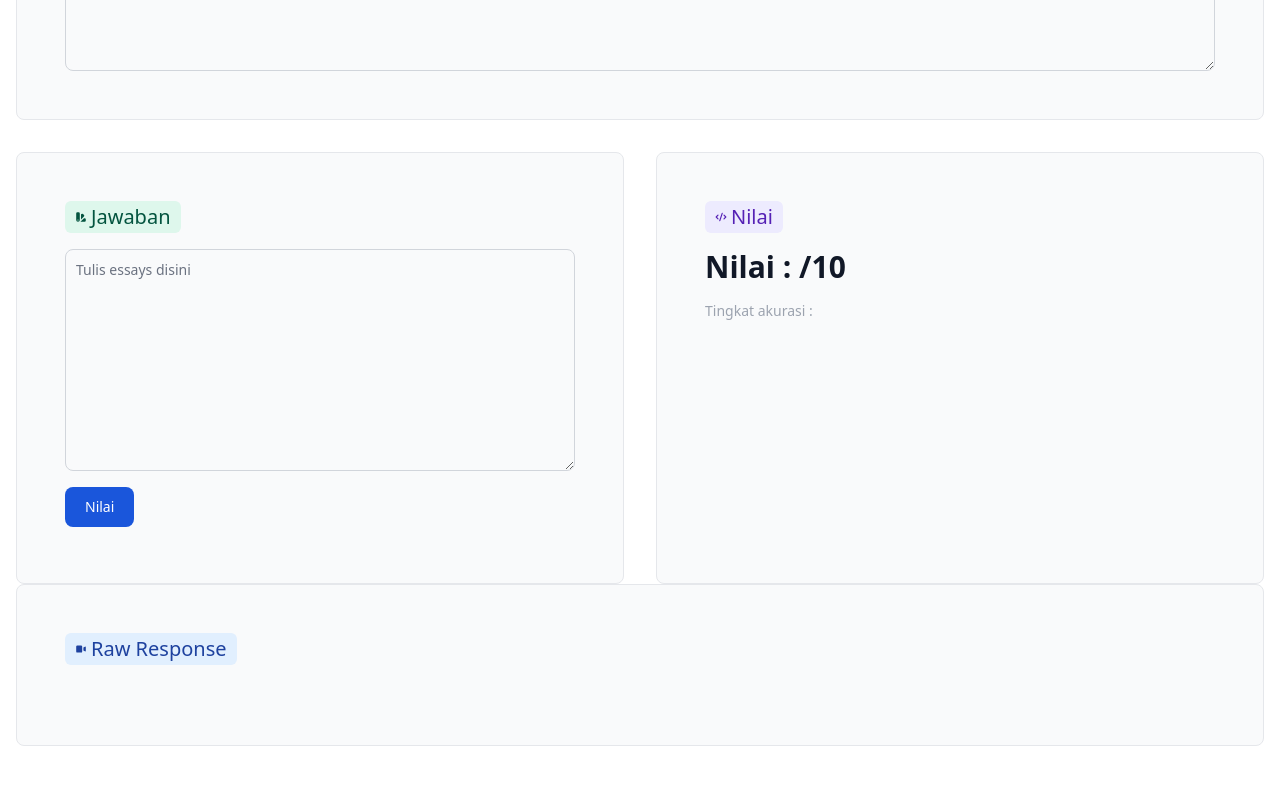
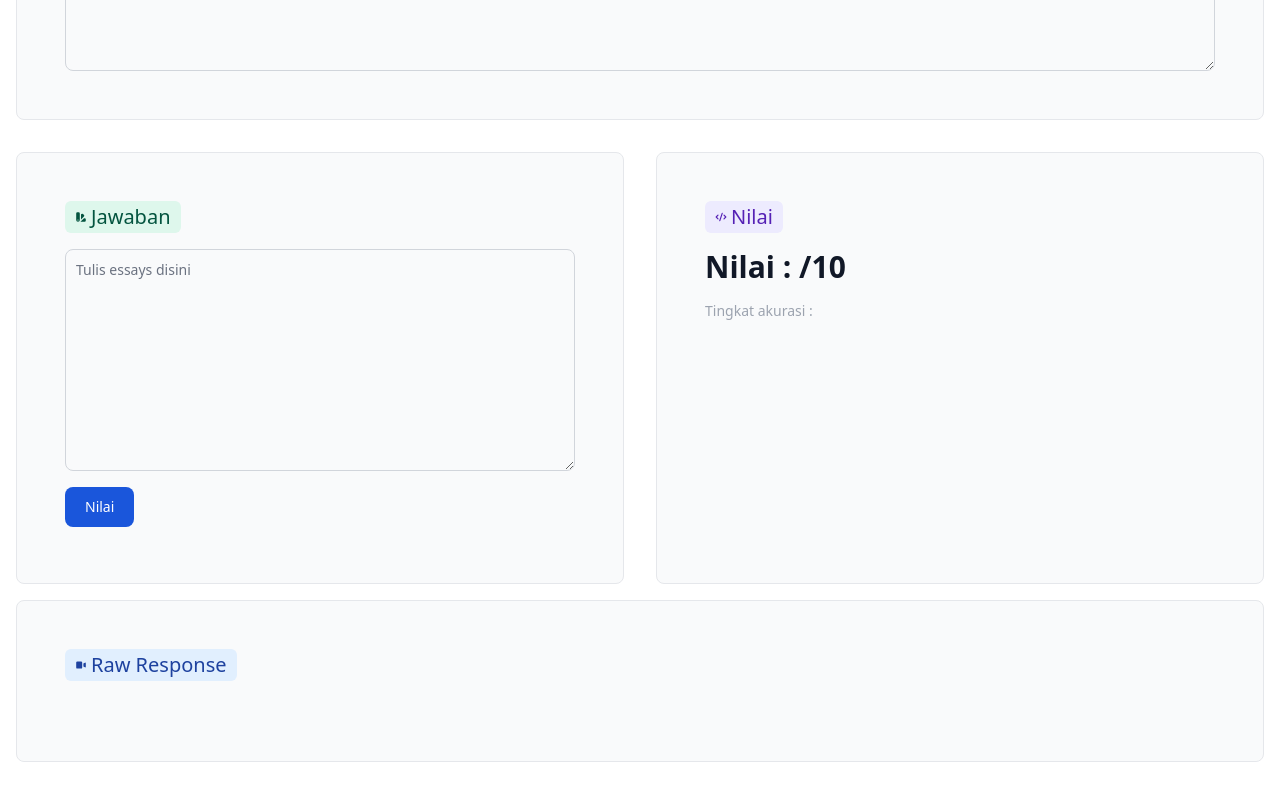
Before and after one commit to jun-aldi/NuxtAES, a Nuxt app: page / in a window 1280 px wide. Shown: the part 256-1056 px from the top of the page. Built offline with nearby package versions, Linux system fonts and the light colour scheme.

Commit message:
error handle

```diff
--- a/pages/index.vue
+++ b/pages/index.vue
@@ -135,7 +135,7 @@
           </div>
         </div>
         <div
-          class="p-4 mb-8 border border-gray-200 rounded-lg bg-gray-50 dark:bg-gray-800 dark:border-gray-700 md:p-12"
+          class="p-4 mt-4 mb-8 border border-gray-200 rounded-lg bg-gray-50 dark:bg-gray-800 dark:border-gray-700 md:p-12"
         >
           <a
             href="#"
@@ -228,7 +228,7 @@ export default {
           this.error_message=error;
           console.error(error);
           this.loading = false; // Set loading back to false
-          this.error = false; // Set loading back to false
+          this.error = true; // Set loading back to false
         });
     },
   },
```
